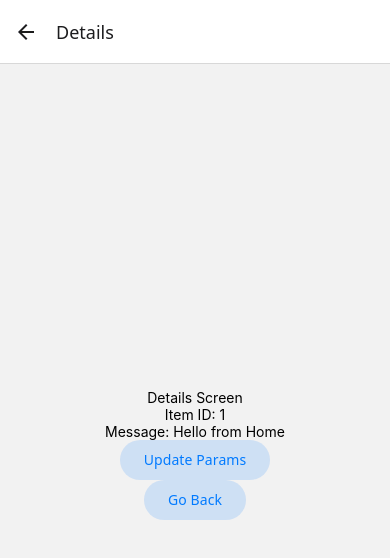
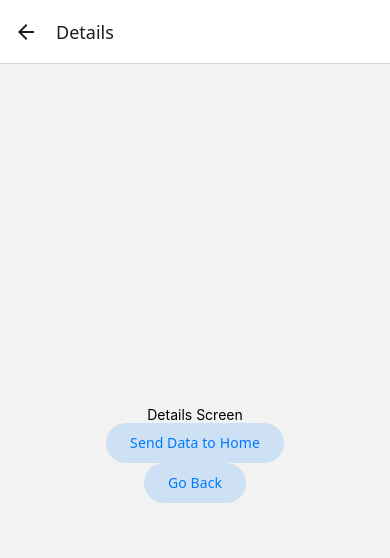
Before and after one commit to elrizeyah/appdev2, a React Native app in the folder react-native-navigation/: screen / in a window 390 px wide. Both pictures are taken after a click on the button "Go to Details". Shown: the top 558 px of the page. Built offline with nearby package versions, Linux system fonts and the light colour scheme.

Commit message:
Done with passing params to a previous screen section

```diff
--- a/react-native-navigation/App.tsx
+++ b/react-native-navigation/App.tsx
@@ -8,56 +8,51 @@ import { Button } from '@react-navigation/elements';
 function HomeScreen({ navigation, route }) {
   return (
     <View style={{ flex: 1, alignItems: 'center', justifyContent: 'center' }}>
+
       <Text>Home Screen</Text>
 
 
-      <Text>{route.params?.fromDetails}</Text>
+      {/* Receiving data from Details */}
+      <Text>
+        {route.params?.fromDetails ? route.params.fromDetails : 'No data yet'}
+      </Text>
 
 
-      <Button
-        onPress={() =>
-          navigation.navigate('Details', {
-            itemId: 1,
-            message: 'Hello from Home',
-          })
-        }
-      >
+      <Button onPress={() => navigation.navigate('Details')}>
         Go to Details
       </Button>
+
+
     </View>
   );
 }
 
 
-function DetailsScreen({ route, navigation }) {
-  const { itemId, message } = route.params || {};
-
-
+function DetailsScreen({ navigation }) {
   return (
     <View style={{ flex: 1, alignItems: 'center', justifyContent: 'center' }}>
+
       <Text>Details Screen</Text>
 
 
-      <Text>Item ID: {itemId}</Text>
-      <Text>Message: {message}</Text>
-
-
-      {/*update params*/}
+      {/* Passing params back to Home */}
       <Button
         onPress={() =>
-          navigation.setParams({
-            message: 'Updated Message!',
+          navigation.navigate('Home', {
+            fromDetails: 'Hello from Details',
           })
         }
       >
-        Update Params
+        Send Data to Home
       </Button>
 
 
-      {/*go back only once*/}
+      {/* Normal back */}
       <Button onPress={() => navigation.goBack()}>
         Go Back
       </Button>
+
+
     </View>
   );
 }
@@ -70,12 +65,19 @@ export default function App() {
   return (
     <NavigationContainer>
       <Stack.Navigator initialRouteName="Home">
+
         <Stack.Screen
           name="Home"
           component={HomeScreen}
-          initialParams={{ user: 'Guest' }}
         />
-        <Stack.Screen name="Details" component={DetailsScreen} />
+
+
+        <Stack.Screen
+          name="Details"
+          component={DetailsScreen}
+        />
+
+
       </Stack.Navigator>
     </NavigationContainer>
   );
```
